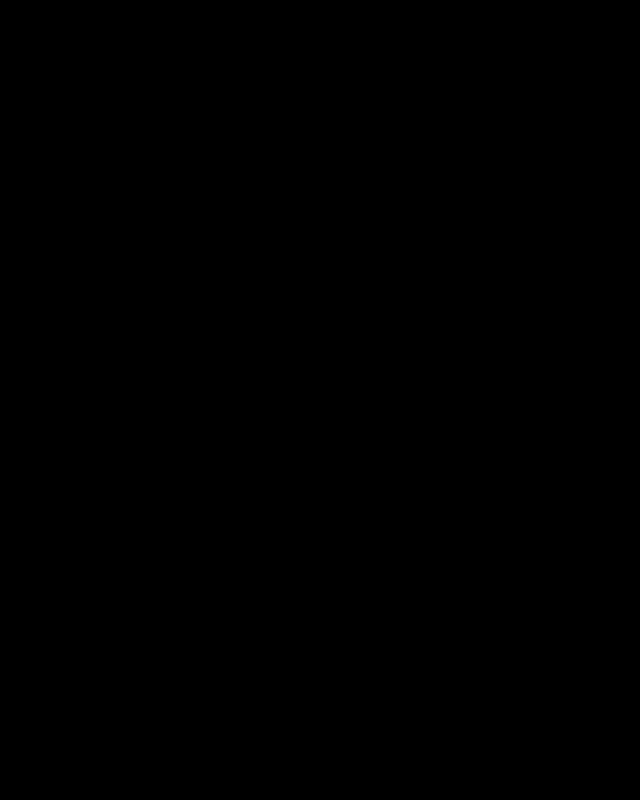
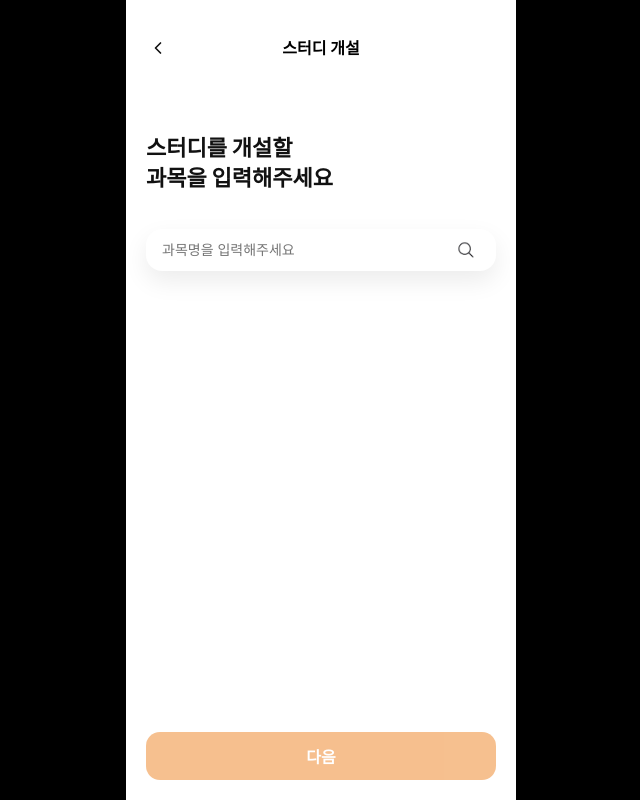
Before and after one commit to Sinchonethon-Team2/FE, a React (Vite) app: page /study/new/subject in a window 1280 px wide. Before the commit this address had no page. Shown: the whole page, without its empty margins (319-959 px from the left). Built offline with nearby package versions, Linux system fonts and the light colour scheme.

Commit message:
Fix case: nextButton -> NextButton

```diff
--- a/src/App.jsx
+++ b/src/App.jsx
@@ -1,14 +1,18 @@
 // src/App.js
 import React from "react";
 import { BrowserRouter as Router, Routes, Route } from "react-router-dom";
-import StudyHome from "./pages/Homepage";
+import Home from "./pages/Homepage";
+import Challenge from "./pages/study_subject";
 
 const App = () => {
   return (
     <Router>
       <Routes>
-        {/* 메인 페이지 */}
-        <Route path="/" element={<StudyHome />} />
+        {/* 홈 */}
+        <Route path="/" element={<Home />} />
+
+        {/* 스터디 생성 */}
+        <Route path="/study/new/subject" element={<Challenge />} />
       </Routes>
     </Router>
   );
--- /dev/null
+++ b/src/components/NextButton.jsx
@@ -0,0 +1,18 @@
+
+import React from "react";
+import "../styles/study_subject.css";
+
+const NextButton = ({ label, onClick, disabled }) => {
+  return (
+    <button
+      type="button"
+      className="sp__cta"
+      onClick={onClick}
+      disabled={disabled}
+    >
+      {label}
+    </button>
+  );
+};
+
+export default NextButton;
--- /dev/null
+++ b/src/pages/study_subject.jsx
@@ -0,0 +1,72 @@
+import React, { useState } from "react";
+import { useNavigate } from "react-router-dom";
+import "../styles/study_subject.css";
+import NextButton from "../components/NextButton";
+
+import searchIcon from "../assets/icons/Search.png";
+
+const StudySubject = () => {
+  const navigate = useNavigate();
+  const [subject, setSubject] = useState("");
+
+  const goNext = () => {
+    navigate("/study/new/details", { state: { subject } });
+  };
+
+  return (
+    <div className="sp__page">
+      <header className="sp__header">
+        <button
+          type="button"
+          className="sp__backbtn"
+          aria-label="뒤로가기"
+          onClick={() => navigate(-1)}
+        >
+          <svg width="20" height="20" viewBox="0 0 24 24" aria-hidden="true">
+            <path d="M15 18l-6-6 6-6" stroke="#111" strokeWidth="2" fill="none" strokeLinecap="round" strokeLinejoin="round"/>
+          </svg>
+        </button>
+        <h1 className="sp__headertitle">스터디 개설</h1>
+        <div className="sp__headerright" />
+      </header>
+
+      <section className="sp__titlewrap">
+        <p className="sp__title">
+          스터디를 개설할
+          <br />
+          과목을 입력해주세요
+        </p>
+      </section>
+
+      <section className="sp__search">
+        <div className="sp__searchbox sp__searchbox--elev">
+          <input
+            className="sp__searchinput"
+            type="text"
+            placeholder="과목명을 입력해주세요"
+            value={subject}
+            onChange={(e) => setSubject(e.target.value)}
+          />
+          <button
+            className="sp__searchbtn"
+            type="button"
+            aria-label="검색"
+            onClick={() => {/* TODO: 검색 페이지/자동완성 열기 */}}
+          >
+            <img src={searchIcon} alt="" />
+          </button>
+        </div>
+      </section>
+
+      <div className="sp__footer">
+  <NextButton
+    label="다음"
+    onClick={goNext}
+    disabled={!subject.trim()}
+  />
+</div>
+    </div>
+  );
+};
+
+export default StudySubject;
--- /dev/null
+++ b/src/styles/study_subject.css
@@ -0,0 +1,90 @@
+
+.sp__page {
+  width: 390px;
+  max-width: 390px;
+  min-height: 100svh;
+  background: #fff;
+  padding-bottom: env(safe-area-inset-bottom);
+  font-family: Pretendard, -apple-system, BlinkMacSystemFont, "Segoe UI",
+    Roboto, "Helvetica Neue", Arial, "Noto Sans KR", sans-serif;
+  display: flex;
+  flex-direction: column;
+}
+
+
+.sp__header {
+  height: 56px;
+  display: grid;
+  grid-template-columns: 56px 1fr 56px;
+  align-items: center;
+  padding: 20px 8px;
+}
+.sp__backbtn {
+  width: 40px; height: 40px; display: grid; place-items: center;
+  border: 0; background: transparent; padding: 0; margin-left: 4px;
+}
+.sp__headertitle {
+  text-align: center;
+  font-size: 16px;
+  font-weight: 700;
+  margin: 0;
+}
+.sp__headerright { /*  */ }
+
+
+.sp__titlewrap {
+  padding: 30px 40px 0 20px;
+}
+.sp__title {
+  margin: 8px 0 16px 0;
+  font-size: 22px;
+  line-height: 1.35;
+  font-weight: 800;
+  color: #111;
+}
+
+.sp__search { padding: 0 20px;
+margin-top: 20px;}
+.sp__searchbox {
+  position: relative;
+  display: flex;
+  align-items: center;
+  background: #fff;
+  border-radius: 16px;
+  padding: 12px 44px 12px 14px;
+}
+.sp__searchbox--elev {
+  box-shadow: 0 10px 24px rgba(0,0,0,0.08);
+}
+.sp__searchinput {
+  flex: 1;
+  border: 0; outline: 0; background: transparent;
+  font-size: 14px; color: #111;
+}
+.sp__searchbtn {
+  position: absolute; right: 12px; top: 50%; transform: translateY(-50%);
+  width: 28px; height: 28px; border: 0; background: transparent; padding: 0;
+}
+.sp__searchbtn img { width: 20px; height: 20px; display: block; }
+
+.sp__footer {
+  margin-top: auto;
+  padding: 20px;
+  padding-bottom: calc(20px + env(safe-area-inset-bottom));
+  background: linear-gradient(to top, #fff 70%, rgba(255,255,255,0));
+}
+.sp__cta {
+  width: 100%;
+  height: 48px;
+  border: 0;
+  border-radius: 14px;
+  font-size: 16px;
+  font-weight: 700;
+  color: #fff;
+  background: #EE8120;
+  box-shadow: 0 6px 14px rgba(255,138,0,0.3);
+}
+.sp__cta:disabled {
+  opacity: 0.5;
+  box-shadow: none;
+}
```
